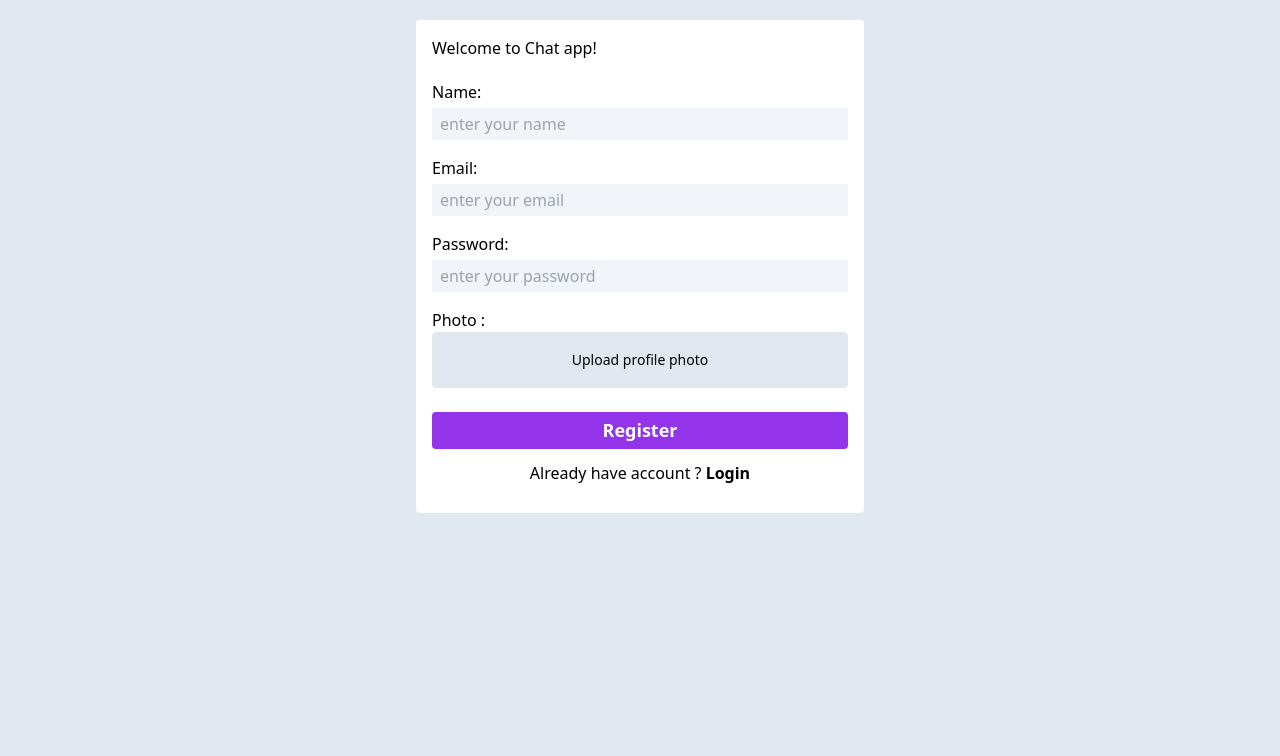
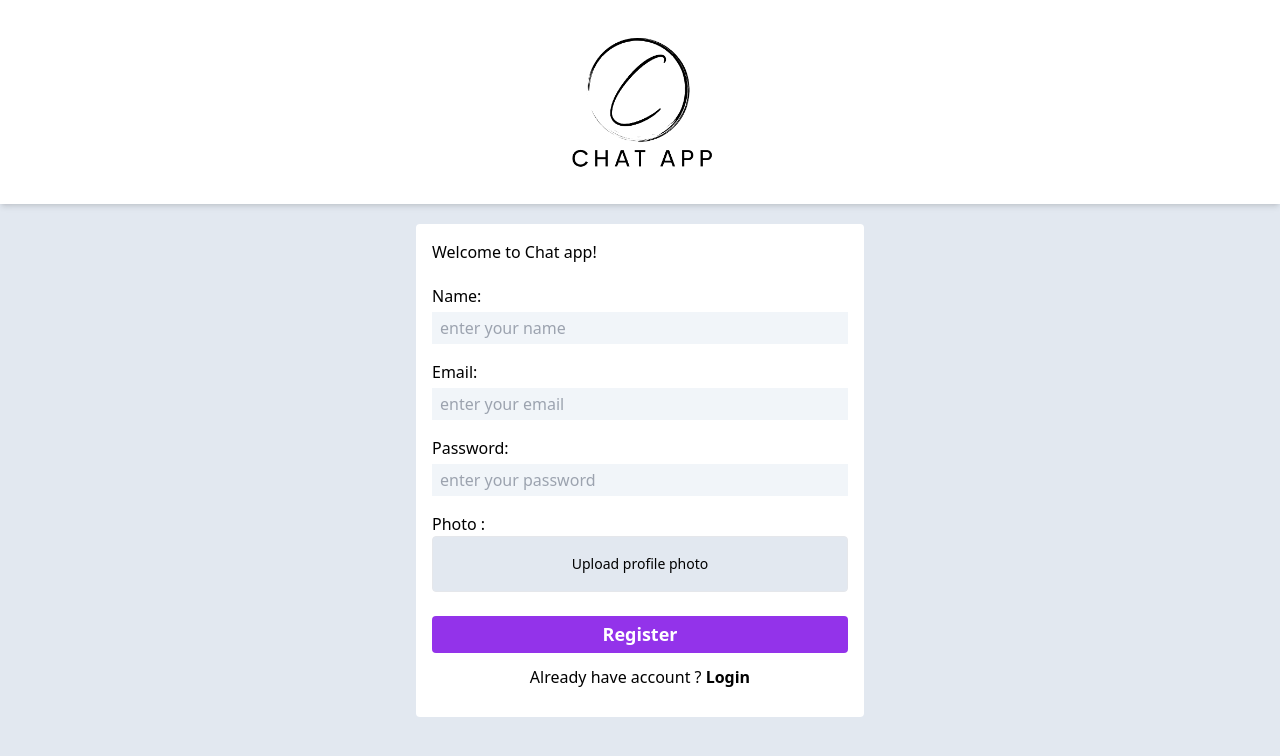
Before and after one commit to vbvivek28/chat-app, a React (Vite) app in the folder chatApp-frontend/: page /register in a window 1280 px wide. Shown: the top 756 px of the page. Built offline with nearby package versions, Linux system fonts and the light colour scheme.

Commit message:
minor changes

```diff
--- a/chatApp-frontend/src/pages/CheckEmail.jsx
+++ b/chatApp-frontend/src/pages/CheckEmail.jsx
@@ -3,7 +3,6 @@ import { Outlet } from 'react-router-dom'
 function CheckEmail() {
   return (<>
     <div>CheckEmail</div>
-    <Outlet/>
     </>
   )
 }
--- a/chatApp-frontend/src/pages/HomePage.jsx
+++ b/chatApp-frontend/src/pages/HomePage.jsx
@@ -1,4 +1,4 @@
-
+import { Outlet } from "react-router-dom"
 
 function HomePage() {
   return (
--- a/chatApp-frontend/src/pages/RegisterPage.jsx
+++ b/chatApp-frontend/src/pages/RegisterPage.jsx
@@ -71,6 +71,7 @@ const navigate =useNavigate();
           navigate('/email')
         }
       } catch (error) {
+        console.log(error)
         toast.error(error?.response?.data?.message)
       }
 
--- a/chatApp-frontend/src/routes/index.jsx
+++ b/chatApp-frontend/src/routes/index.jsx
@@ -13,15 +13,16 @@ const router = createBrowserRouter([
         children:[
             {
                 path:"/register",
-                element:<RegisterPage/>
+                element:
+                <AuthLayouts><RegisterPage/></AuthLayouts>
             },
             {
                 path:"/email",
-                element:<CheckEmail/>
+                element:<AuthLayouts><CheckEmail/></AuthLayouts>
             },
             {
                 path:"/password",
-                element:<CheckPassword/>
+                element:<AuthLayouts><CheckPassword/></AuthLayouts>
             },{
                 path:"",
                 element:<HomePage/>,
```
